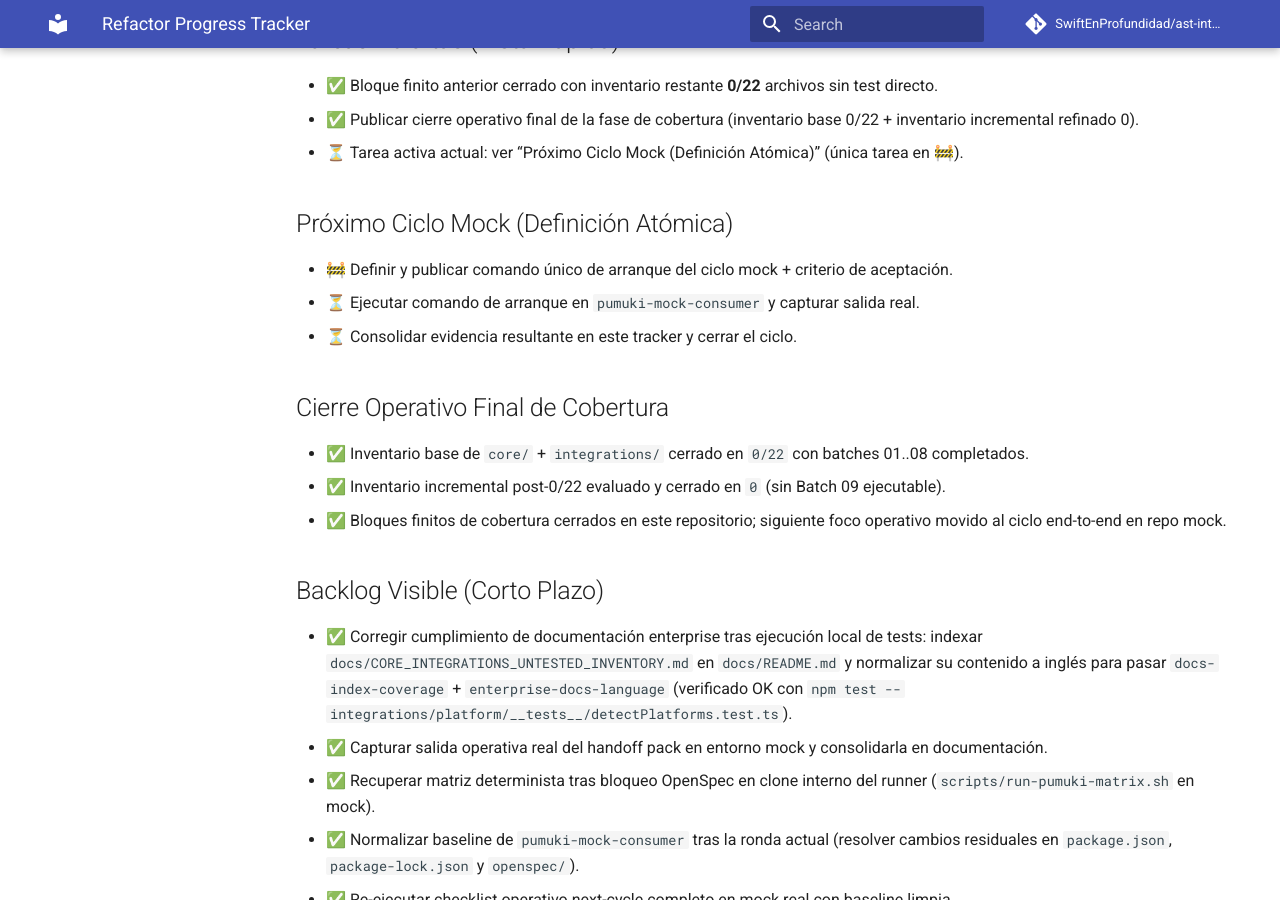
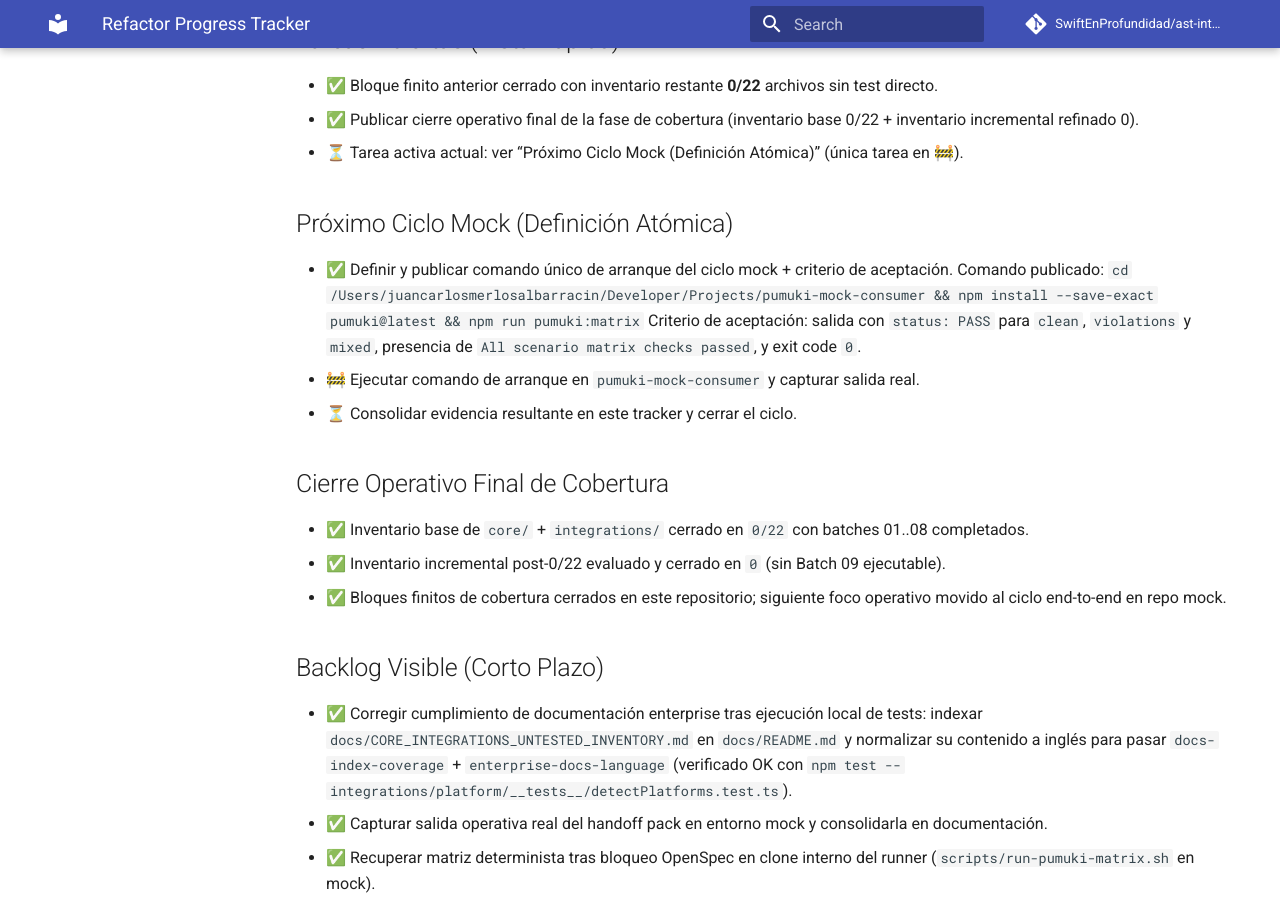
Before and after one commit to SwiftEnProfundidad/ast-intelligence-hooks, an MkDocs documentation site: the page built from docs/REFRACTOR_PROGRESS.md, in a window 1280 px wide and 900 px high, scrolled down 455 px. Built offline with MkDocs 1.6.1 and Material for MkDocs 9.7.7, drawn with Linux system fonts in a browser that asks for light colours; comment, search, counter and statistics services are not loaded.

Commit message:
docs(tracker): publish mock cycle start command and acceptance criteria

```diff
--- a/docs/REFRACTOR_PROGRESS.md
+++ b/docs/REFRACTOR_PROGRESS.md
@@ -13,8 +13,12 @@ Estado consolidado del refactor con seguimiento de tareas y evidencia del avance
 - ⏳ Tarea activa actual: ver “Próximo Ciclo Mock (Definición Atómica)” (única tarea en 🚧).
 
 ## Próximo Ciclo Mock (Definición Atómica)
-- 🚧 Definir y publicar comando único de arranque del ciclo mock + criterio de aceptación.
-- ⏳ Ejecutar comando de arranque en `pumuki-mock-consumer` y capturar salida real.
+- ✅ Definir y publicar comando único de arranque del ciclo mock + criterio de aceptación.
+  Comando publicado:
+  `cd /Users/juancarlosmerlosalbarracin/Developer/Projects/pumuki-mock-consumer && npm install --save-exact pumuki@latest && npm run pumuki:matrix`
+  Criterio de aceptación:
+  salida con `status: PASS` para `clean`, `violations` y `mixed`, presencia de `All scenario matrix checks passed`, y exit code `0`.
+- 🚧 Ejecutar comando de arranque en `pumuki-mock-consumer` y capturar salida real.
 - ⏳ Consolidar evidencia resultante en este tracker y cerrar el ciclo.
 
 ## Cierre Operativo Final de Cobertura
```
